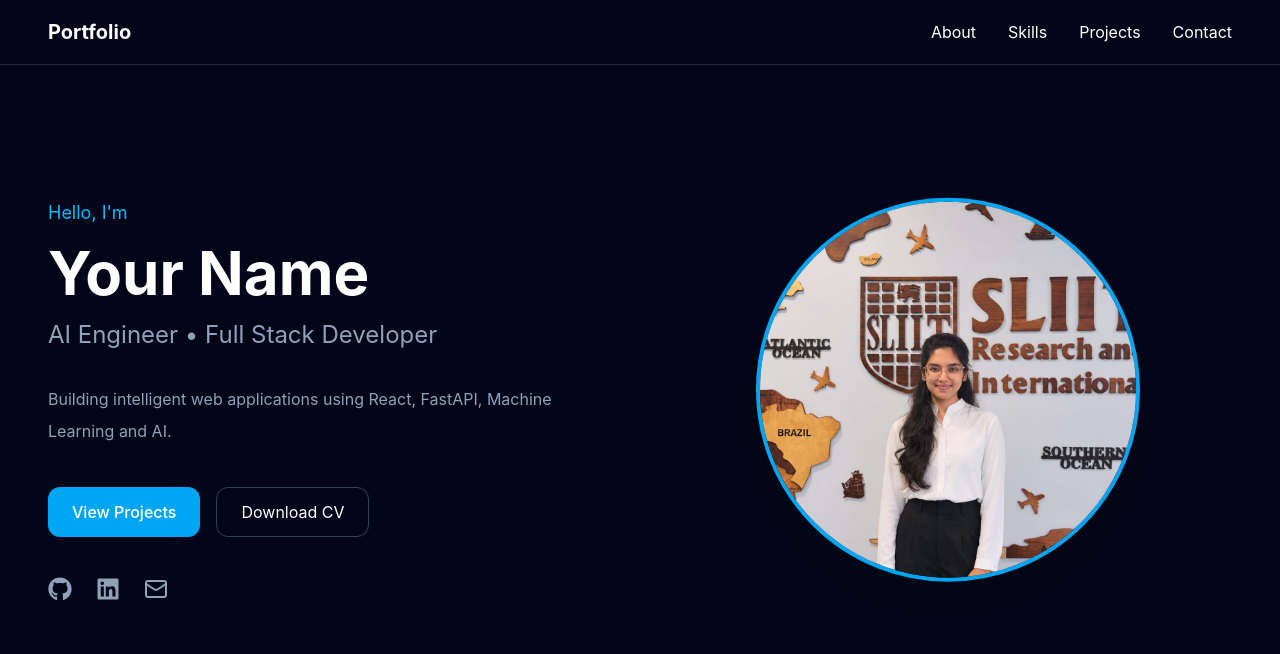
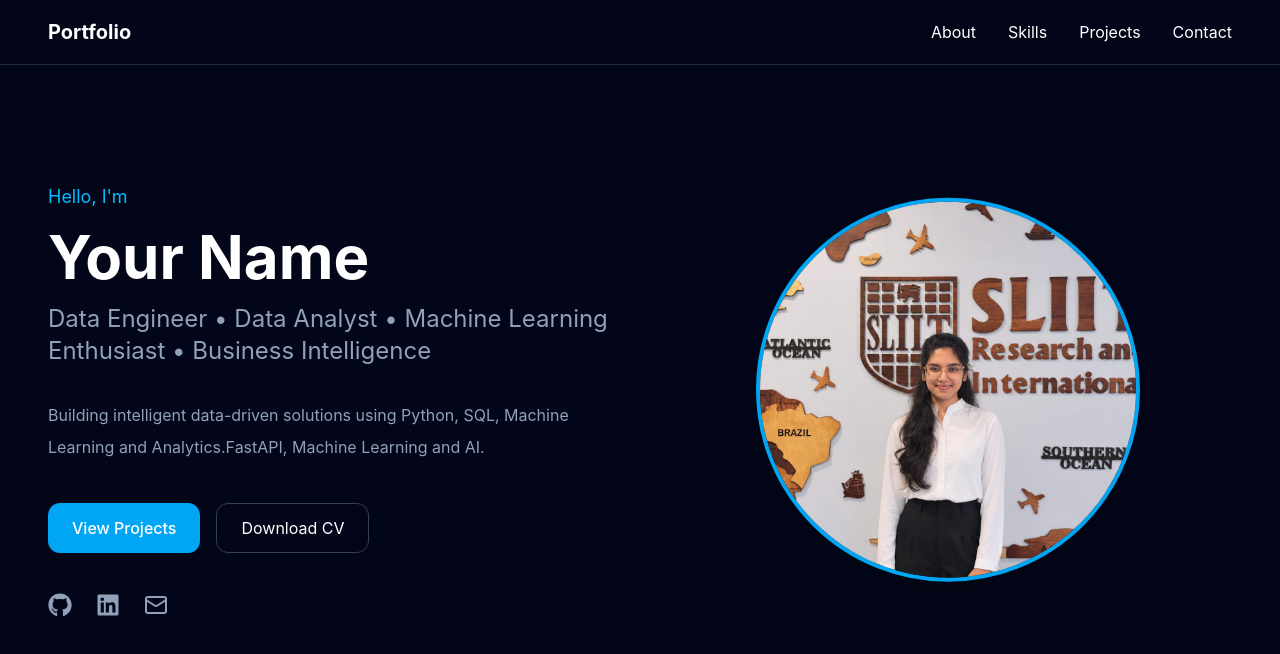
Before and after one commit to samiswaryatharushmie/data-portfolio-framework, a React (Vite) app: page / in a window 1280 px wide. Shown: the top 654 px of the page. Built offline with nearby package versions, Linux system fonts and the light colour scheme.

Commit message:
feat: implement data-driven portfolio architecture

```diff
--- /dev/null
+++ b/src/data/portfolio.ts
@@ -0,0 +1,24 @@
+import profile from "../assets/profile.png.jpeg";
+import type { PortfolioData } from "../types/portfolio";
+
+export const portfolioData: PortfolioData = {
+  hero: {
+    greeting: "Hello, I'm",
+    name: "Your Name",
+    roles: [
+      "Data Engineer",
+      "Data Analyst",
+      "Machine Learning Enthusiast",
+      "Business Intelligence",
+    ],
+    description:
+      "Building intelligent data-driven solutions using Python, SQL, Machine Learning and Analytics.",
+    profileImage: profile,
+  },
+
+  social: {
+    github: "YOUR_GITHUB_LINK",
+    linkedin: "YOUR_LINKEDIN_LINK",
+    email: "example@email.com",
+  },
+};
--- a/src/sections/Hero.tsx
+++ b/src/sections/Hero.tsx
@@ -3,6 +3,7 @@ import Button from "../components/ui/Button";
 import { Mail } from "lucide-react";
 import { FaGithub, FaLinkedin } from "react-icons/fa";
 import { motion } from "framer-motion";
+import { portfolioData } from "../data/portfolio";
 
 import profile from "../assets/profile.png.jpeg";
 import { fadeLeft, fadeRight } from "../animations/fade";
@@ -20,19 +21,19 @@ export default function Hero() {
             animate="visible"
           >
             <p className="text-lg text-sky-400">
-              Hello, I'm
+              {portfolioData.hero.greeting}
             </p>
 
             <h1 className="mt-4 text-6xl font-bold">
-              Your Name
+              {portfolioData.hero.name}
             </h1>
 
             <h2 className="mt-4 text-2xl text-slate-400">
-              AI Engineer • Full Stack Developer
+              {portfolioData.hero.roles.join(" • ")}
             </h2>
 
             <p className="mt-8 max-w-2xl leading-8 text-slate-400">
-              Building intelligent web applications using React,
+              {portfolioData.hero.description}
               FastAPI, Machine Learning and AI.
             </p>
 
@@ -60,7 +61,7 @@ export default function Hero() {
             transition={{ duration: 0.8 }}
             >
             <motion.img
-                src={profile}
+                src={portfolioData.hero.profileImage}
                 alt="Profile"
                 className="h-96 w-96 rounded-full border-4 border-sky-500 object-cover shadow-2xl"
                 animate={{
--- /dev/null
+++ b/src/types/portfolio.ts
@@ -0,0 +1,20 @@
+export interface SocialLinks {
+  github: string;
+  linkedin: string;
+  email: string;
+  kaggle?: string;
+  portfolio?: string;
+}
+
+export interface HeroData {
+  greeting: string;
+  name: string;
+  roles: string[];
+  description: string;
+  profileImage: string;
+}
+
+export interface PortfolioData {
+  hero: HeroData;
+  social: SocialLinks;
+}
```
